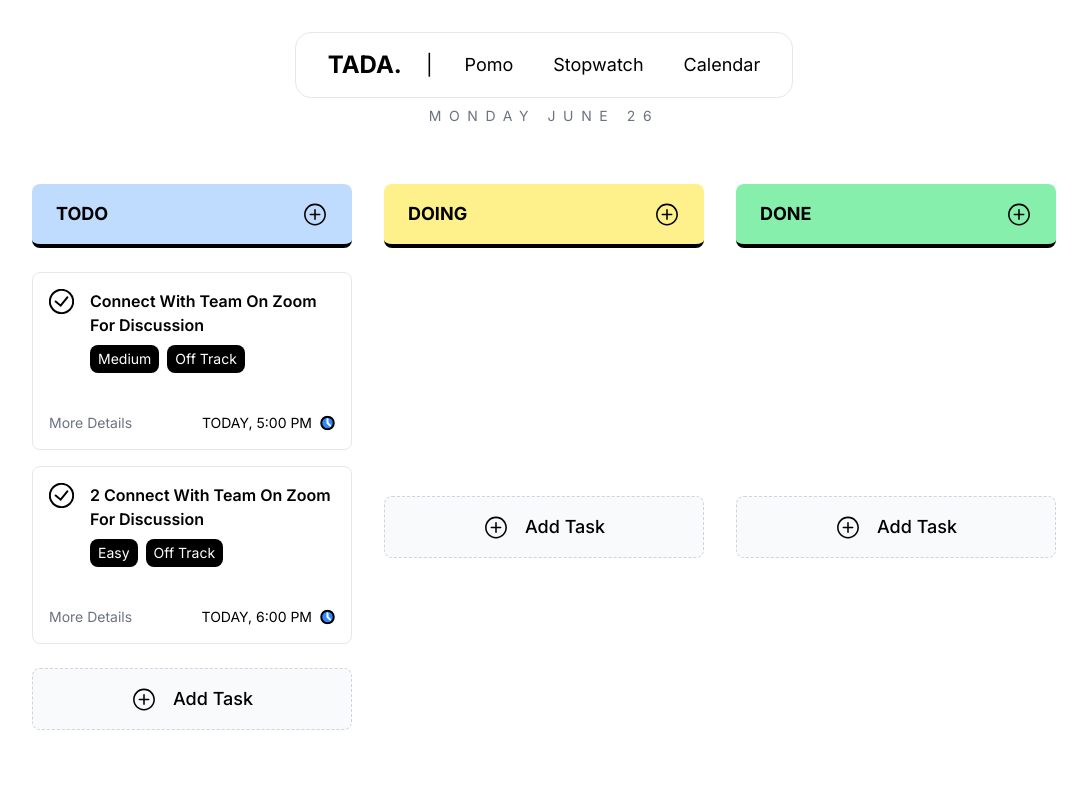
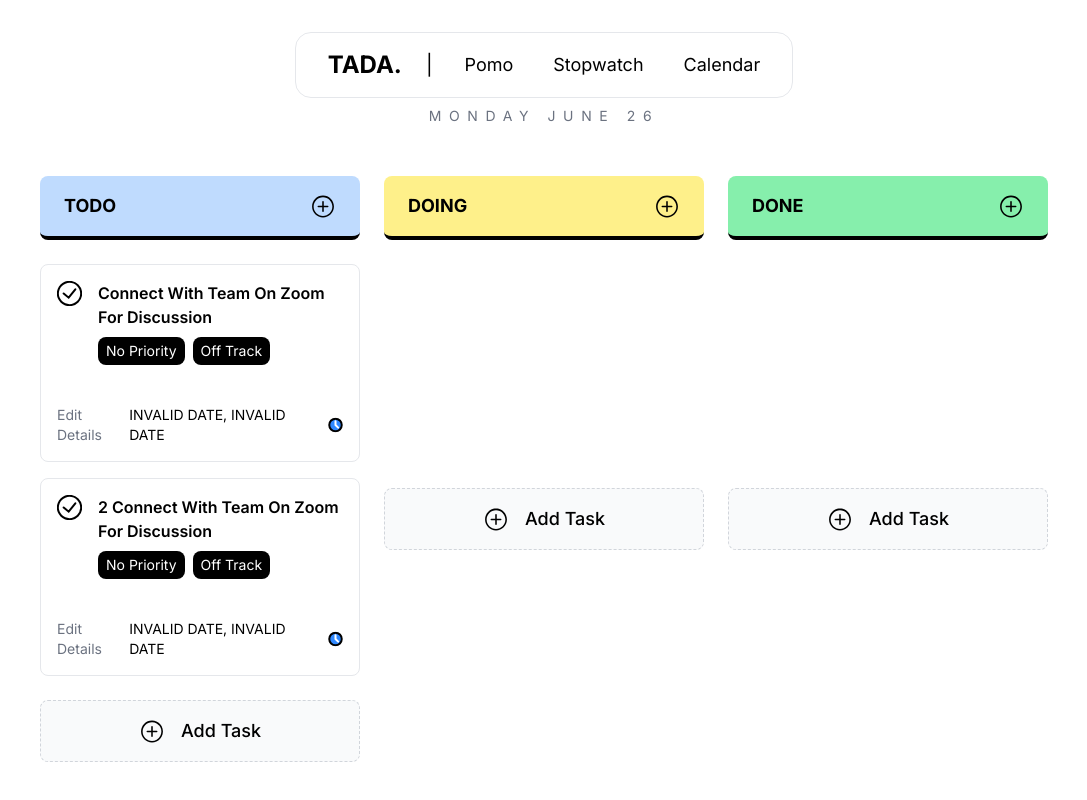
Before and after one commit to Thisisaarush/Tada, a SvelteKit app: page / in a window 1280 px wide. Shown: the whole page, without its empty margins (96-1183 px from the left). Built offline with nearby package versions, Linux system fonts and the light colour scheme.

Commit message:
built task edit

```diff
--- a/src/routes/+page.svelte
+++ b/src/routes/+page.svelte
@@ -1,4 +1,11 @@
 <script lang='ts'>
+	import { onMount } from 'svelte'
+
+	// icons
+	import tickIcon from '$lib/assets/tick.svg'
+  import doingIcon from '$lib/assets/doing.svg'
+  import greenTick from '$lib/assets/greenTick.svg'
+
 	// components
 	import TaskTitle from './TaskTitle.svelte'
 	import AddTask from './AddTask.svelte'
@@ -11,9 +18,22 @@
 	const handleDrop = (e: any, taskIndex: number) => {
 		const data = JSON.parse(e.dataTransfer.getData("text/plain"))
 		const [item] = $tasksData[data.taskIndex].items.splice(data.itemIndex, 1);
+		$tasksData[taskIndex].title === 'todo' ? item.icon = tickIcon : $tasksData[taskIndex].title === 'doing' ? item.icon = doingIcon : item.icon = greenTick;
 		$tasksData[taskIndex].items.push(item);
 		$tasksData = $tasksData;
+		window.localStorage.setItem('tasksData', JSON.stringify($tasksData))
 	}
+
+	onMount(() => {
+		if (!window.localStorage.getItem('tasksData')) {
+			window.localStorage.setItem('tasksData', JSON.stringify($tasksData))
+		} else if (window.localStorage.getItem('tasksData') !== null) {
+			const localData = window.localStorage.getItem('tasksData')
+			if (localData) {
+				$tasksData = JSON.parse(localData)
+			}
+		}
+	})
 
 </script>
 
@@ -22,19 +42,19 @@
 	<meta name="description" content="Todo app" />
 </svelte:head>
 
-<section class='mt-44 mb-10 flex flex-col md:flex-row justify-center items-center md:items-start gap-8 p-2'>
+<section>
+	<div class='mt-44 mb-10 flex flex-col md:flex-row justify-center items-center md:items-start gap-6'>
 		{#each $tasksData as {title, bgColor, items}, taskIndex (taskIndex) }
 		<div class='max-w-xs w-5/6 flex flex-col gap-6'>
-		<TaskTitle title={title} bgColor={bgColor} />
-		{#key items.length, items}
+			<TaskTitle {title} {bgColor} />
 				<ul class='min-h-[200px] flex flex-col gap-4' on:dragover|preventDefault on:drop|preventDefault={(e) => handleDrop(e, taskIndex)}>
 					{#each items as item, itemIndex (item.id) }
-				<Task {...item} itemIndex={itemIndex} taskIndex={taskIndex}/>
+					<Task {...item} {itemIndex} {taskIndex}/>
 					{/each}
 				</ul>
-		{/key}
-		<AddTask title={title} />
+			<AddTask {title} />
 		</div>
 		{/each}
+	</div>
 	<TaskDetails />
 </section>
--- a/src/routes/AddTask.svelte
+++ b/src/routes/AddTask.svelte
@@ -3,12 +3,16 @@
   import addIcon from '$lib/assets/add.svg'
 
   // states
-  import { taskDetailsVisible, currentTaskBlock } from './stores.js'
+  import { taskDetailsVisible, currentTaskBlock, editingCurrentTask, titleValue, tagsValue, priorityValue } from './stores.js'
 
   // props
   export let title: string
 
   const handleAddTask = () => {
+    titleValue.set('')
+    tagsValue.set('')
+    priorityValue.set('no priority')
+    editingCurrentTask.set(false)
     taskDetailsVisible.set(true)
     currentTaskBlock.set(title)
   }
--- a/src/routes/Task.svelte
+++ b/src/routes/Task.svelte
@@ -1,11 +1,16 @@
 <script lang='ts'>
 	import clockIcon from '$lib/assets/clock.svg'
+  import moment from 'moment'
+
+  // states
+  import { tasksData, taskDetailsVisible, titleValue, tagsValue, priorityValue, timeValue, currentTaskId, editingCurrentTask } from './stores.js'
 
   // props
   export let id: string;
   export let icon: string;
   export let title: string;
   export let tags: string[];
+  export let priority: string;
   export let time: string;
   export let taskIndex: number
   export let itemIndex: number
@@ -14,16 +19,29 @@
     const data = {taskIndex, itemIndex};
     e.dataTransfer.setData('text/plain', JSON.stringify(data))
   }
+
+  const handleTaskDetails = () => {
+    taskDetailsVisible.set(true)
+    currentTaskId.set(id)
+    editingCurrentTask.set(true)
+    if ($tasksData[taskIndex].items[itemIndex].id === id) {
+      const { title, tags, time } = $tasksData[taskIndex].items[itemIndex]
+      titleValue.set(title)
+      tagsValue.set(tags.toString().replaceAll(',', ' '))
+      timeValue.set(time)
+    }
+  }
 </script>
 
 <!-- svelte-ignore a11y-no-static-element-interactions -->
-<div id={id} class='flex flex-col justify-center items-start border bg-white rounded-lg p-4 capitalize gap-10' draggable={true} on:dragstart={(e) => handleDragStart(e, taskIndex, itemIndex)} >
+<div id={id} draggable={true} on:dragstart={(e) => handleDragStart(e, taskIndex, itemIndex)} class='flex flex-col justify-center items-start border bg-white rounded-lg p-4 capitalize gap-10'>
   <div class='flex items-start justify-center gap-4'>
     <img src={icon} alt="tick">
     <div class='flex flex-col gap-2'>
       <p class='font-semibold line-clamp-2'>{title}</p>
       <span class='flex gap-2 flex-wrap'>
-        {#if tags.length > 0}
+        <p class={`py-1 px-2 bg-black text-white rounded-lg text-sm`}>{priority}</p>
+        {#if tags.length}
           {#each tags as tag }
           <p class={`py-1 px-2 bg-black text-white rounded-lg text-sm`}>{tag}</p>
           {/each}
@@ -33,10 +51,12 @@
   </div>
 
   <div class='flex justify-between text-sm items-center w-full'>
-    <p class='text-gray-500 hover:underline cursor-pointer underline-offset-2'>more details</p>
+    <!-- svelte-ignore a11y-click-events-have-key-events -->
+    <!-- svelte-ignore a11y-no-noninteractive-element-interactions -->
+    <p on:click={handleTaskDetails} class='text-gray-500 hover:underline cursor-pointer underline-offset-2'>edit details</p>
     <span class='flex gap-2'>
-      <p class='uppercase'>{time}</p>
-      <img src={clockIcon} alt="">
+      <p class='uppercase'>{moment(time).format('dddd') + ", " + moment(time).format('LT')}</p>
+      <img src={clockIcon} alt="time">
     </span>
   </div>
 </div>
--- a/src/routes/TaskDetails.svelte
+++ b/src/routes/TaskDetails.svelte
@@ -1,6 +1,5 @@
 <script lang='ts'>
   import { v4 as uuidv4 } from 'uuid';
-  import moment from 'moment'
 
   // icons
   import tickIcon from '$lib/assets/tick.svg'
@@ -8,62 +7,68 @@
   import greenTick from '$lib/assets/greenTick.svg'
 
   // states
-  import { taskDetailsVisible, tasksData, currentTaskBlock } from './stores.js'
-
-  // refs
-  let formElement: HTMLFormElement;
-  let titleValue: string;
-  let tagsValue: string;
-  let priorityValue: string;
-  let timeValue: string
+  import { taskDetailsVisible, editingCurrentTask, tasksData, currentTaskBlock, titleValue, tagsValue, priorityValue, timeValue, currentTaskId } from './stores.js'
 
   const handleOverlay = () => {
-    formElement.reset()
     taskDetailsVisible.set(false)
   }
+  const previousTime = $timeValue
   const handleSubmit = () => {
-    let tags = [priorityValue]
-    if (tagsValue && tagsValue.length) {
-      tags = [...tags, ...tagsValue?.split(' ')]
+    let tags: string[] = []
+    if ($tagsValue && $tagsValue.length) {
+      tags = [...tags, ...$tagsValue?.split(' ')]
+    }
+    $tasksData.map(task => {
+      if ($editingCurrentTask) {
+        task.items.map(item => {
+          if (item.id === $currentTaskId) {
+            item.title = $titleValue
+            item.tags = $tagsValue !== '' ? $tagsValue?.split(' ') : []
+            item.priority = $priorityValue
+            item.time = $timeValue
+          }
+        })
       }
 
-    $tasksData.map(task => {
+      if (!$editingCurrentTask) {
         if (task.title === $currentTaskBlock) {
           task.items = [...task.items, {
             id: uuidv4(),
             icon: $currentTaskBlock === 'todo' ? tickIcon : $currentTaskBlock === 'doing' ? doingIcon : greenTick,
-          title: titleValue,
+            title: $titleValue,
             tags,
-          time: moment(timeValue).format('dddd') + " " + moment(timeValue).format('LT')
+            priority: $priorityValue,
+            time: $timeValue
           }]
+        }
       }
     })
     $tasksData = $tasksData
     taskDetailsVisible.set(false)
-    formElement.reset()
+		window.localStorage.setItem('tasksData', JSON.stringify($tasksData))
   }
 </script>
 
 <div class={`${$taskDetailsVisible ? 'block' : 'hidden'}`}>
   <div class='flex justify-center items-center gap-6 flex-col absolute top-1/2 left-1/2 -translate-x-1/2 -translate-y-1/2 z-20 shadow-md bg-white rounded-2xl w-[400px] h-[450px]'>
     <span class='mx-10 flex flex-col text-sm'>
-      <p class='font-bold text-2xl'>Task</p>
+      <p class='font-bold text-2xl'>Add Task</p>
       <p class='text-gray-500'>Fill the details and click on SAVE to create a task. Click Outside to Cancel.</p>
     </span>
-    <form bind:this={formElement} method='post' on:submit|preventDefault={handleSubmit} class='flex flex-col justify-end items-end gap-4 capitalize tesm'>
+    <form method='post' on:submit|preventDefault={handleSubmit} class='flex flex-col justify-end items-end gap-4 capitalize tesm'>
       <span class='flex items-center w-full gap-4 justify-end px-12'>
         <label for="title">Title</label>
-        <input bind:value={titleValue} type="text" id='title' name='title' class='border p-2 w-[250px] rounded-md' required>
+        <input bind:value={$titleValue} type="text" id='title' name='title' class='border p-2 w-[250px] rounded-md' required>
       </span>
 
       <span class='flex items-center w-full gap-4 justify-end px-12'>
         <label for="tags">Tags</label>
-        <input bind:value={tagsValue} type="text" id='tags' name='tags' class='border p-2 w-[250px] rounded-md'>
+        <input bind:value={$tagsValue} type="text" id='tags' name='tags' class='border p-2 w-[250px] rounded-md'>
       </span>
 
       <span class='flex items-center w-full gap-4 justify-end px-12'>
         <label for="priority">Priority</label>
-        <select bind:value={priorityValue} id="priority" name='priority' class='border p-2 w-[250px] rounded-md capitalize'>
+        <select bind:value={$priorityValue} id="priority" name='priority' class='border p-2 w-[250px] rounded-md capitalize'>
           <option value="no priority">no priority</option>
           <option value="low">low</option>
           <option value="medium">medium</option>
@@ -73,7 +78,7 @@
 
       <span class='flex items-center w-full gap-4 justify-end px-12'>
         <label for="time">Time</label>
-        <input bind:value={timeValue} type="datetime-local" id='time' name='time' class='border p-2 w-[250px] rounded-md'>
+        <input bind:value={$timeValue} type="datetime-local" id='time' name='time' class='border p-2 w-[250px] rounded-md'>
       </span>
       <input type="submit" value='save' class='mx-12 mt-6 uppercase bg-black text-white py-2 px-4 rounded-md hover:bg-black/80 cursor-pointer'>
     </form>
--- a/src/routes/stores.js
+++ /dev/null
@@ -1,39 +0,0 @@
-import { writable } from "svelte/store";
-// icons
-import tickIcon from '$lib/assets/tick.svg'
-
-// global states
-export const taskDetailsVisible = writable(false);
-export const currentTaskBlock = writable('');
-export let tasksData = writable([
-  {
-    title: 'todo',
-    bgColor: 'bg-blue-200',
-    items: [
-      {
-        id: "1",
-        icon: tickIcon,
-        title: 'connect with team on zoom for discussion',
-        tags: ['medium', 'off track'],
-        time: 'Today, 5:00 pm',
-      },
-      {
-        id: "2",
-        icon: tickIcon,
-        title: '2 connect with team on zoom for discussion',
-        tags: ['easy', 'off track'],
-        time: 'Today, 6:00 pm',
-      }
-    ]
-  },
-  {
-    title: 'doing',
-    bgColor: 'bg-yellow-200',
-    items: []
-  },
-  {
-    title: 'done',
-    bgColor: 'bg-green-300',
-    items: []
-  },
-]);
--- /dev/null
+++ b/src/routes/stores.ts
@@ -0,0 +1,58 @@
+import { writable, type Writable } from "svelte/store";
+// icons
+import tickIcon from '$lib/assets/tick.svg'
+
+// global states
+export const taskDetailsVisible = writable(false);
+export const currentTaskBlock = writable('');
+export const editingCurrentTask = writable(false);
+export let tasksData: Writable<{
+  title: string;
+  bgColor: string;
+  items: {
+      id: string;
+      icon: string;
+      title: string;
+      tags: string[];
+      priority: string;
+      time: string;
+  }[];
+}[]> = writable([
+  {
+    title: 'todo',
+    bgColor: 'bg-blue-200',
+    items: [
+      {
+        id: "1",
+        icon: tickIcon,
+        title: 'connect with team on zoom for discussion',
+        tags: ['off track'],
+        priority: 'No Priority',
+        time: 'Today, 5:00 pm',
+      },
+      {
+        id: "2",
+        icon: tickIcon,
+        title: '2 connect with team on zoom for discussion',
+        tags: ['off track'],
+        priority: 'No Priority',
+        time: 'Today, 6:00 pm',
+      }
+    ]
+  },
+  {
+    title: 'doing',
+    bgColor: 'bg-yellow-200',
+    items: []
+  },
+  {
+    title: 'done',
+    bgColor: 'bg-green-300',
+    items: []
+  },
+]);
+export const titleValue = writable<string>();
+export const tagsValue = writable<string>();
+export const priorityValue = writable<string>();
+export const timeValue = writable<string>();
+export const currentTaskId = writable<string>();
--- a/src/routes/taskTitle.svelte
+++ b/src/routes/taskTitle.svelte
@@ -1,6 +1,6 @@
 <script lang='ts'>
   // states
-  import { taskDetailsVisible, currentTaskBlock } from './stores.js'
+  import { taskDetailsVisible, currentTaskBlock, editingCurrentTask, titleValue, tagsValue, priorityValue } from './stores.js'
 
   // icons
   import addIcon from '$lib/assets/add.svg'
@@ -10,6 +10,10 @@
   export let bgColor: string;
 
   const handleAddTask = () => {
+    titleValue.set('')
+    tagsValue.set('')
+    priorityValue.set('no priority')
+    editingCurrentTask.set(false)
     taskDetailsVisible.set(true)
     currentTaskBlock.set(title)
   }
```
Lines whose indentation alone changed are shown as unchanged.
